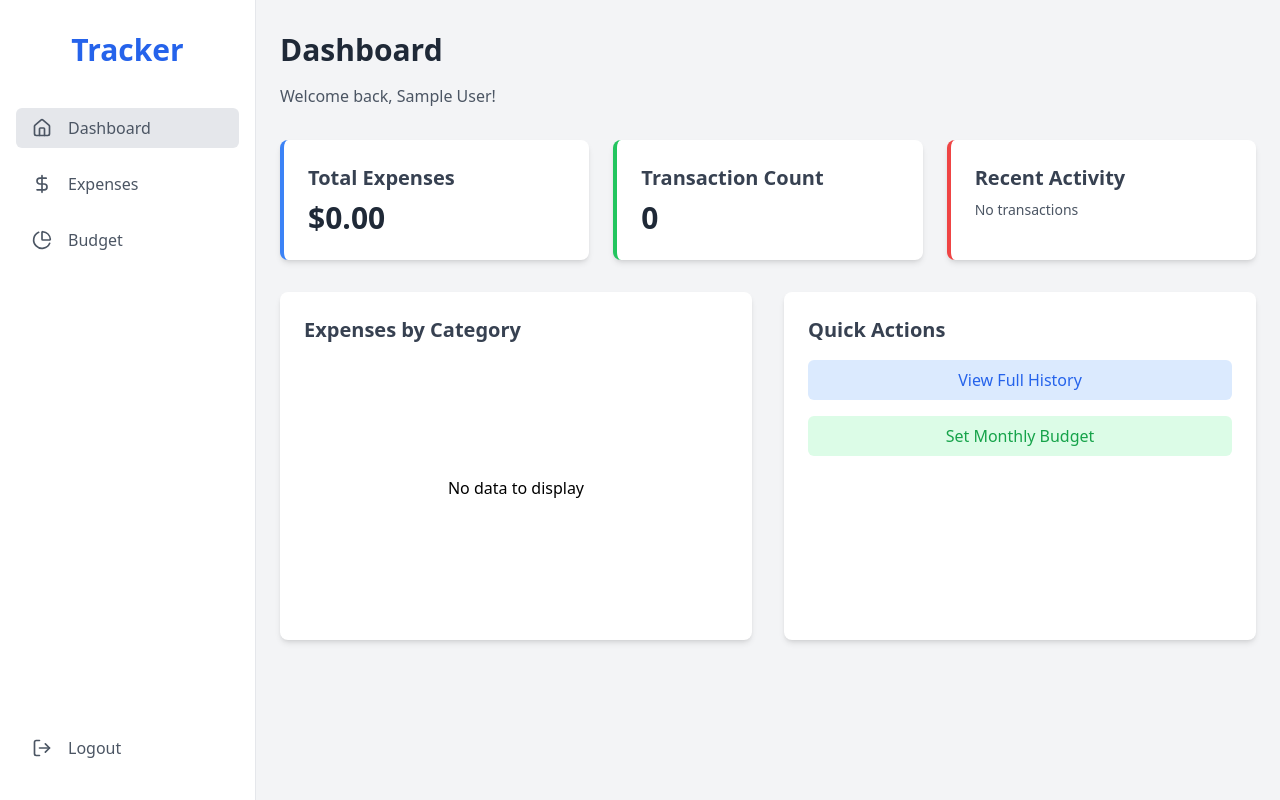
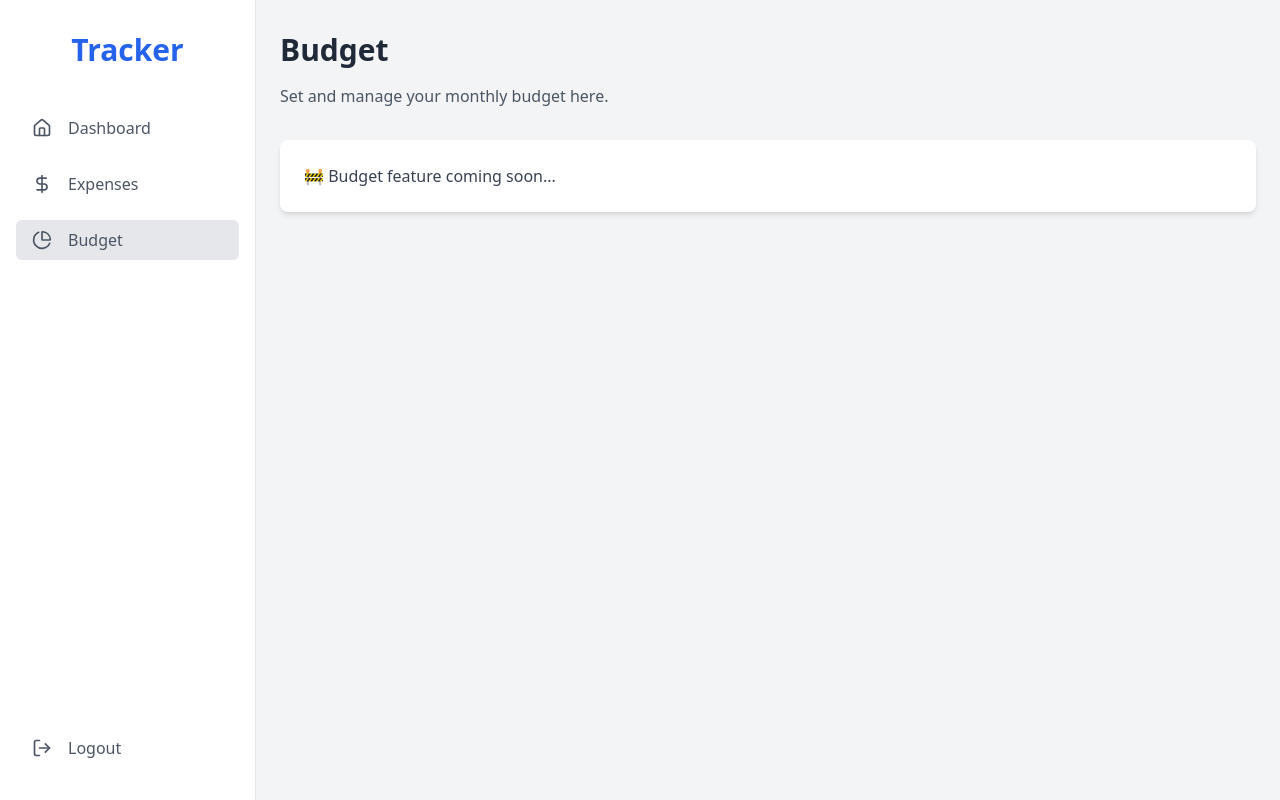
Before and after one commit to dheerajkumar25-dev/smart-expense-tracker, a React (Vite) app in the folder client/: page /budget in a window 1280 px wide. Before the commit this address led to /. Built offline with nearby package versions, Linux system fonts and the light colour scheme; no server answers; sample sign-in values are in the browser's storage.

Commit message:
Add Budget page and fix routing/navigation

```diff
--- a/client/src/App.jsx
+++ b/client/src/App.jsx
@@ -2,6 +2,7 @@ import { BrowserRouter as Router, Routes, Route, Navigate } from 'react-router-d
 import { AuthProvider } from './context/AuthContext';
 import Login from './pages/Login';
 import Signup from './pages/Signup';
+import Budget from './pages/Budget';
 import ProtectedRoute from './components/ProtectedRoute';
 import Dashboard from './pages/Dashboard';
 import Expenses from './pages/Expenses';
@@ -13,10 +14,13 @@ function App() {
                 <Routes>
                     <Route path="/login" element={<Login />} />
                     <Route path="/signup" element={<Signup />} />
+
                     <Route element={<ProtectedRoute />}>
                         <Route path="/" element={<Dashboard />} />
                         <Route path="/expenses" element={<Expenses />} />
+                        <Route path="/budget" element={<Budget />} /> {/* ✅ FIX */}
                     </Route>
+
                     <Route path="*" element={<Navigate to="/" />} />
                 </Routes>
             </AuthProvider>
--- /dev/null
+++ b/client/src/pages/Budget.jsx
@@ -0,0 +1,21 @@
+const Budget = () => {
+    return (
+        <div>
+            <h1 className="text-3xl font-semibold text-gray-800">
+                Budget
+            </h1>
+
+            <p className="mt-4 text-gray-600">
+                Set and manage your monthly budget here.
+            </p>
+
+            <div className="mt-8 bg-white p-6 rounded-lg shadow-md">
+                <p className="text-gray-700">
+                    🚧 Budget feature coming soon...
+                </p>
+            </div>
+        </div>
+    );
+};
+
+export default Budget;
--- a/client/src/pages/Dashboard.jsx
+++ b/client/src/pages/Dashboard.jsx
@@ -1,15 +1,35 @@
 import { useContext, useEffect, useState } from 'react';
-import { Chart as ChartJS, ArcElement, Tooltip, Legend, CategoryScale, LinearScale, BarElement, Title } from 'chart.js';
-import { Pie, Bar } from 'react-chartjs-2';
+import {
+    Chart as ChartJS,
+    ArcElement,
+    Tooltip,
+    Legend,
+    CategoryScale,
+    LinearScale,
+    BarElement,
+    Title
+} from 'chart.js';
+import { Pie } from 'react-chartjs-2';
 import AuthContext from '../context/AuthContext';
 import axios from '../utils/axios';
+import { useNavigate } from 'react-router-dom';
 
-ChartJS.register(ArcElement, Tooltip, Legend, CategoryScale, LinearScale, BarElement, Title);
+ChartJS.register(
+    ArcElement,
+    Tooltip,
+    Legend,
+    CategoryScale,
+    LinearScale,
+    BarElement,
+    Title
+);
 
 const Dashboard = () => {
     const { user } = useContext(AuthContext);
     const [expenses, setExpenses] = useState([]);
     const [loading, setLoading] = useState(true);
+
+    const navigate = useNavigate();
 
     useEffect(() => {
         const fetchExpenses = async () => {
@@ -25,13 +45,19 @@ const Dashboard = () => {
         fetchExpenses();
     }, []);
 
-    const totalExpense = expenses.reduce((acc, curr) => acc + curr.amount, 0);
+    const totalExpense = expenses.reduce(
+        (acc, curr) => acc + curr.amount,
+        0
+    );
 
-    // Prepare Chart Data
+    // ⭐ Category Chart Data
     const categories = [...new Set(expenses.map((e) => e.category))];
-    const categoryData = categories.map((cat) => {
-        return expenses.filter((e) => e.category === cat).reduce((acc, curr) => acc + curr.amount, 0);
-    });
+
+    const categoryData = categories.map((cat) =>
+        expenses
+            .filter((e) => e.category === cat)
+            .reduce((acc, curr) => acc + curr.amount, 0)
+    );
 
     const pieData = {
         labels: categories,
@@ -60,43 +86,105 @@ const Dashboard = () => {
         ],
     };
 
+    // ⭐ Chart Responsive Options
+    const pieOptions = {
+        responsive: true,
+        maintainAspectRatio: false,
+        animation: {
+            duration: 1200
+        }
+    };
+
+    if (loading) return <p>Loading...</p>;
+
     return (
         <div>
-            <h1 className="text-3xl font-semibold text-gray-800">Dashboard</h1>
-            <p className="mt-4 text-gray-600">Welcome back, {user?.name}!</p>
+            <h1 className="text-3xl font-semibold text-gray-800">
+                Dashboard
+            </h1>
 
+            <p className="mt-4 text-gray-600">
+                Welcome back, {user?.name}!
+            </p>
+
+            {/* ⭐ Stats Cards */}
             <div className="mt-8 grid grid-cols-1 md:grid-cols-3 gap-6">
                 <div className="bg-white p-6 rounded-lg shadow-md border-l-4 border-blue-500">
-                    <h2 className="text-xl font-bold text-gray-700">Total Expenses</h2>
-                    <p className="mt-2 text-3xl font-semibold text-gray-800">${totalExpense.toFixed(2)}</p>
+                    <h2 className="text-xl font-bold text-gray-700">
+                        Total Expenses
+                    </h2>
+                    <p className="mt-2 text-3xl font-semibold">
+                        ${totalExpense.toFixed(2)}
+                    </p>
                 </div>
+
                 <div className="bg-white p-6 rounded-lg shadow-md border-l-4 border-green-500">
-                    <h2 className="text-xl font-bold text-gray-700">Transaction Count</h2>
-                    <p className="mt-2 text-3xl font-semibold text-gray-800">{expenses.length}</p>
+                    <h2 className="text-xl font-bold text-gray-700">
+                        Transaction Count
+                    </h2>
+                    <p className="mt-2 text-3xl font-semibold">
+                        {expenses.length}
+                    </p>
                 </div>
+
                 <div className="bg-white p-6 rounded-lg shadow-md border-l-4 border-red-500">
-                    <h2 className="text-xl font-bold text-gray-700">Recent Activity</h2>
+                    <h2 className="text-xl font-bold text-gray-700">
+                        Recent Activity
+                    </h2>
                     <p className="mt-2 text-sm text-gray-600">
-                        {expenses.length > 0 ? `Last: ${expenses[0].description} ($${expenses[0].amount})` : 'No transactions'}
+                        {expenses.length > 0
+                            ? `Last: ${expenses[0].description} ($${expenses[0].amount})`
+                            : 'No transactions'}
                     </p>
                 </div>
             </div>
 
+            {/* ⭐ Charts + Actions */}
             <div className="mt-8 grid grid-cols-1 md:grid-cols-2 gap-8">
+
+                {/* ⭐ Pie Chart */}
                 <div className="bg-white p-6 rounded-lg shadow-md">
-                    <h2 className="text-xl font-bold text-gray-700 mb-4">Expenses by Category</h2>
-                    <div className="h-64 flex justify-center">
-                        {expenses.length > 0 ? <Pie data={pieData} /> : <p className="flex items-center">No data to display</p>}
+                    <h2 className="text-xl font-bold mb-4">
+                        Expenses by Category
+                    </h2>
+
+                    <div className="relative w-full h-64">
+                        {expenses.length > 0 ? (
+                            <Pie
+                                data={pieData}
+                                options={pieOptions}
+                            />
+                        ) : (
+                            <p className="flex items-center justify-center h-full">
+                                No data to display
+                            </p>
+                        )}
                     </div>
                 </div>
-                {/* Placeholder for future Budget/Trend chart */}
+
+                {/* ⭐ Quick Actions */}
                 <div className="bg-white p-6 rounded-lg shadow-md">
-                    <h2 className="text-xl font-bold text-gray-700 mb-4">Quick Actions</h2>
+                    <h2 className="text-xl font-bold mb-4">
+                        Quick Actions
+                    </h2>
+
                     <div className="flex flex-col gap-4">
-                        <button className="w-full py-2 bg-blue-100 text-blue-600 rounded-md hover:bg-blue-200">View Full History</button>
-                        <button className="w-full py-2 bg-green-100 text-green-600 rounded-md hover:bg-green-200">Set Monthly Budget</button>
+                        <button
+                            onClick={() => navigate('/expenses')}
+                            className="w-full py-2 bg-blue-100 text-blue-600 rounded-md hover:bg-blue-200"
+                        >
+                            View Full History
+                        </button>
+
+                        <button
+                            onClick={() => navigate('/budget')}
+                            className="w-full py-2 bg-green-100 text-green-600 rounded-md hover:bg-green-200"
+                        >
+                            Set Monthly Budget
+                        </button>
                     </div>
                 </div>
+
             </div>
         </div>
     );
```
